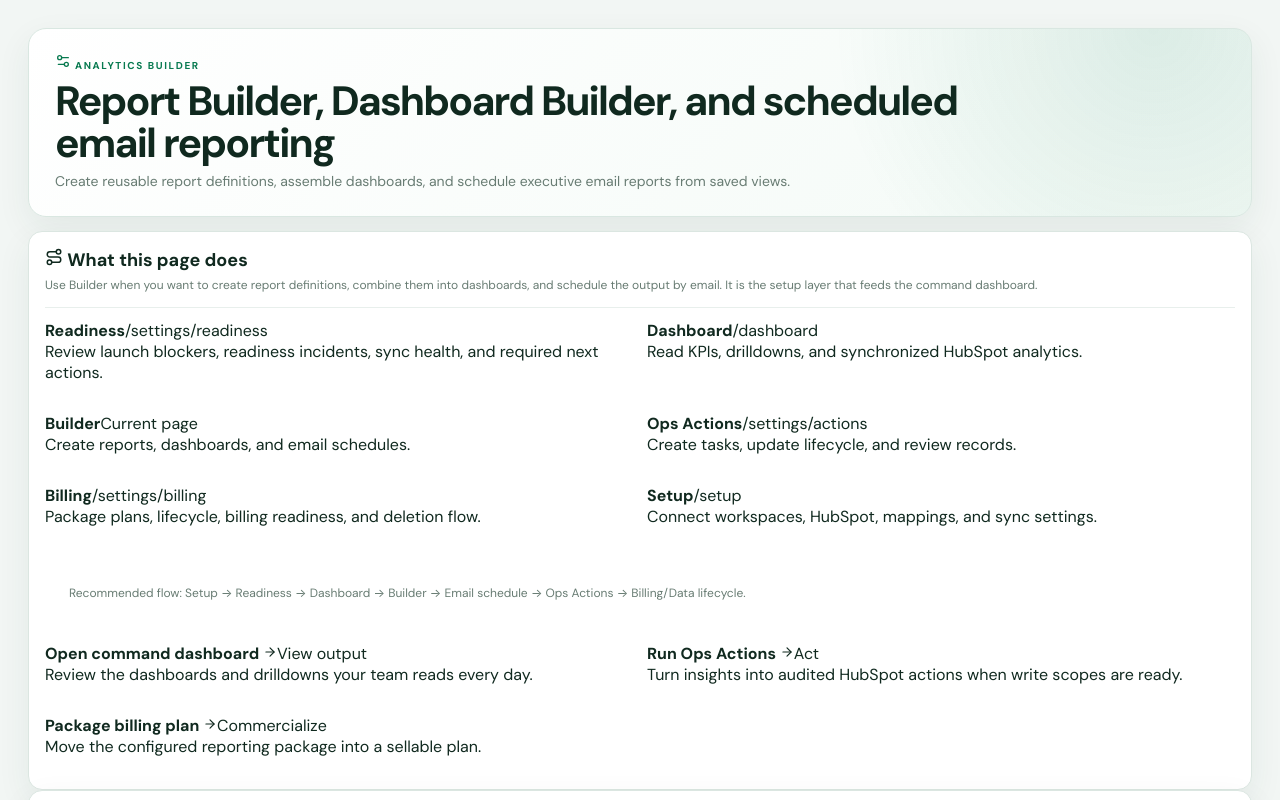
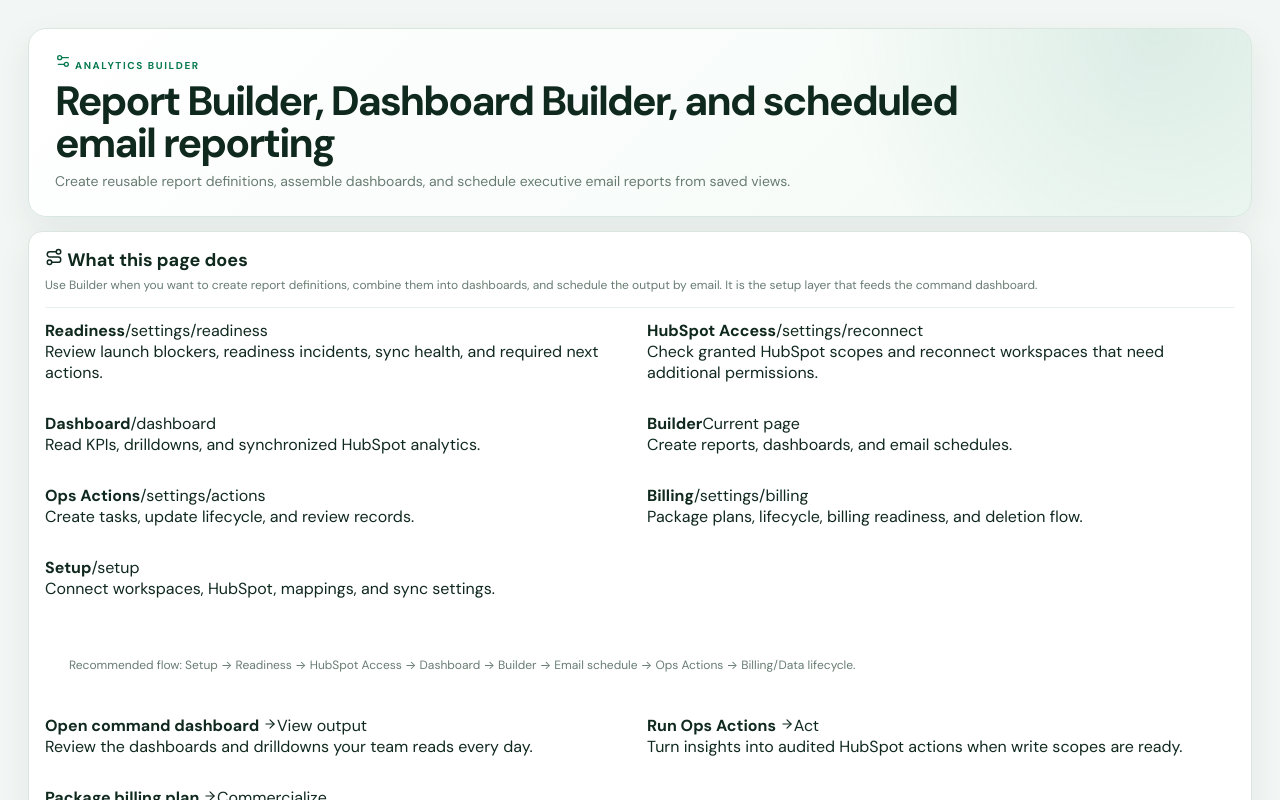
Before and after one commit to amohamed-alt/Ops-Solutions, a Next.js app in the folder apps/web/: page /builder in a window 1280 px wide. Shown: the top 800 px of the page. Built offline with nearby package versions, Linux system fonts and the light colour scheme; no server answers.

Commit message:
Add HubSpot access center to product flow

```diff
--- a/apps/web/components/sdr/product-routes.js
+++ b/apps/web/components/sdr/product-routes.js
@@ -4,6 +4,12 @@ export const PRODUCT_ROUTES = Object.freeze([
     label: 'Readiness',
     href: '/settings/readiness',
     description: 'Review launch blockers, readiness incidents, sync health, and required next actions.'
+  },
+  {
+    key: 'reconnect',
+    label: 'HubSpot Access',
+    href: '/settings/reconnect',
+    description: 'Check granted HubSpot scopes and reconnect workspaces that need additional permissions.'
   },
   {
     key: 'dashboard',
@@ -40,6 +46,7 @@ export const PRODUCT_ROUTES = Object.freeze([
 export const PRODUCT_FLOW = Object.freeze([
   'Setup',
   'Readiness',
+  'HubSpot Access',
   'Dashboard',
   'Builder',
   'Email schedule',
```
